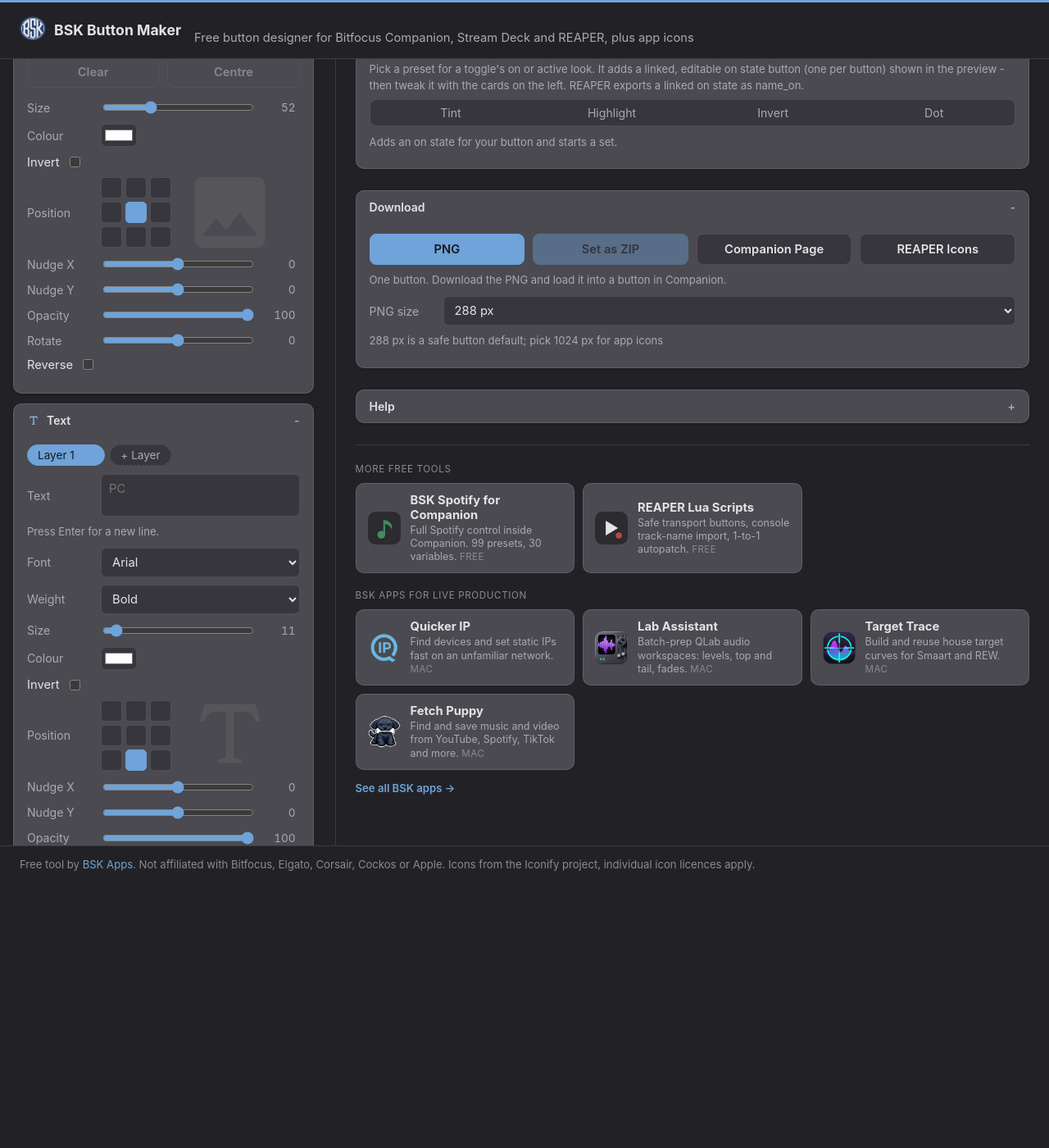
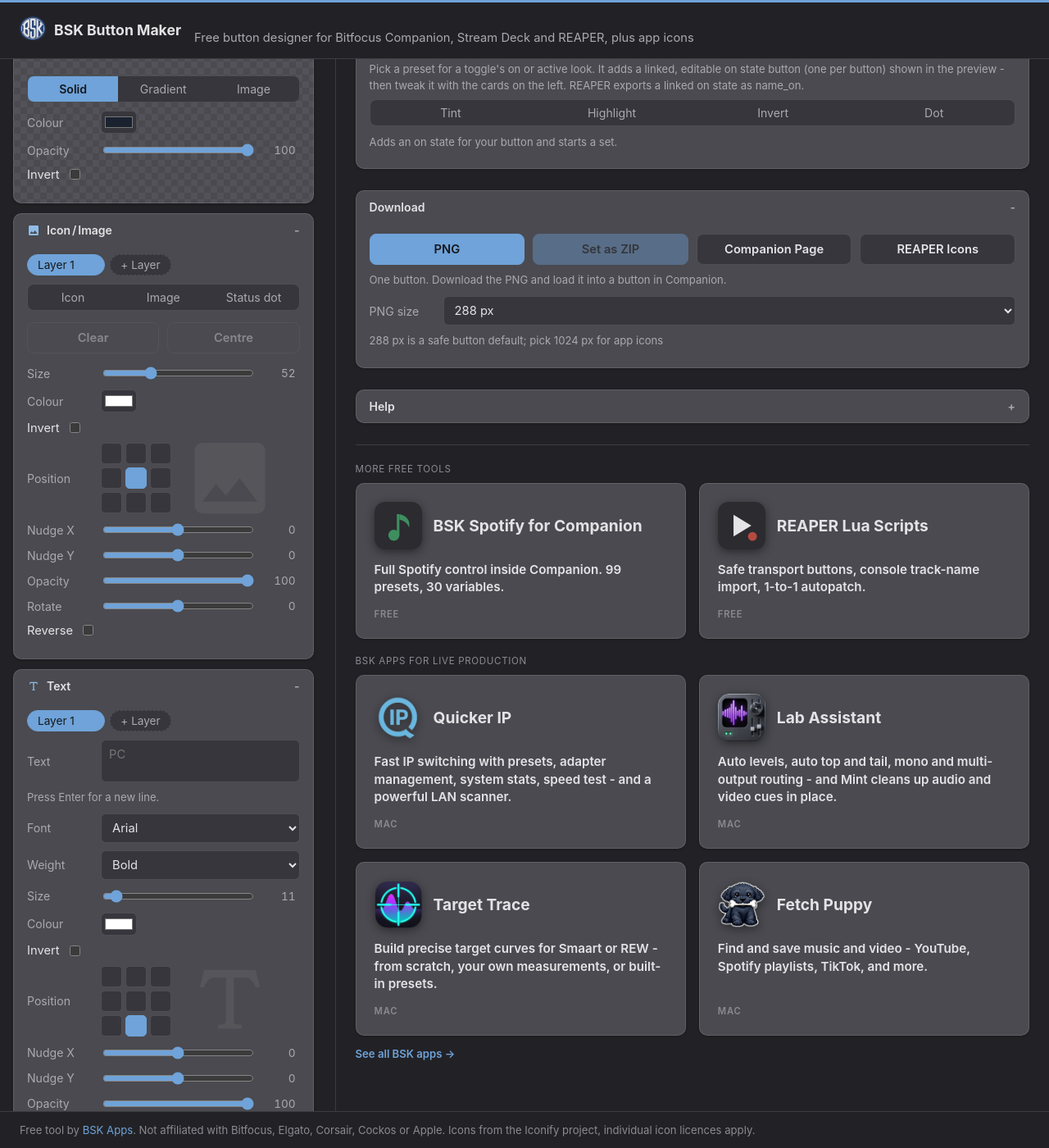
Before and after one commit to BSKapps/bskapps.github.io, a Jekyll site: the page buttonmaker/index.html, which Jekyll copies as it is, in a window 1280 px wide and 1400 px high, scrolled down 993 px. Shown: the whole window at 82% size. Built offline with Jekyll 4.4.1, drawn with Linux system fonts in a browser that asks for light colours; before the commit the page ends 2069 px from its top, so only the background shows below that.

Commit message:
Button Maker: fix mobile section order + restyle in-house ad tiles to match homepage cards
- Mobile: give onstate-card and more-bsk a CSS order so they no longer jump above the editor
- Ad tiles rebuilt as homepage-style cards (icon + name + main blurb), blurb pulled from homepage taglines
- Homepage: extra top spacing above Go Games card on mobile
- Lab Assistant subtitle -> Auto Set QLab
- Bump Button Maker assets to v114

```diff
--- a/_data/content.json
+++ b/_data/content.json
@@ -31,7 +31,7 @@
     },
     "labassistant": {
       "name": "Lab Assistant",
-      "subtitle": "QLab workspace automation for macOS",
+      "subtitle": "Auto Set QLab",
       "tagline": "Auto levels, auto top and tail, mono and multi-output routing - and Mint cleans up audio and video cues in place.",
       "price": "$14.99 USD",
       "macos": "macOS 14.0+",
--- a/buttonmaker/css/style.css
+++ b/buttonmaker/css/style.css
@@ -938,19 +938,19 @@
 
 .more-bsk .bsk-grid {
   display: grid;
-  grid-template-columns: repeat(auto-fill, minmax(240px, 1fr));
-  gap: 10px;
+  grid-template-columns: 1fr 1fr;
+  gap: 16px;
   margin-bottom: 20px;
 }
 
 .bsk-tile {
   display: flex;
-  align-items: center;
-  gap: 12px;
-  padding: 11px 14px;
+  flex-direction: column;
+  padding: 22px;
   background: var(--card);
   border: 1px solid var(--border);
   border-radius: var(--radius);
+  box-shadow: 0 1px 3px rgba(0, 0, 0, 0.25);
   text-decoration: none;
   color: var(--text);
   transition: background 0.12s, border-color 0.12s;
@@ -961,36 +961,42 @@
   border-color: var(--border-strong);
 }
 
-.bsk-tile img {
-  width: 40px;
-  height: 40px;
-  border-radius: 9px;
-  flex: 0 0 auto;
+.bsk-tile-head {
+  display: flex;
+  align-items: center;
+  gap: 14px;
 }
 
-.bsk-tile-body {
-  min-width: 0;
+.bsk-tile img {
+  width: 58px;
+  height: 58px;
+  border-radius: 13px;
+  flex: 0 0 auto;
+  filter: drop-shadow(0 3px 6px rgba(0, 0, 0, 0.45));
 }
 
 .bsk-tile h3 {
-  margin: 0 0 2px;
-  font-size: 0.92rem;
+  margin: 0;
+  font-size: 1.2rem;
   font-weight: 700;
   color: var(--heading);
 }
 
-.bsk-tile p {
-  margin: 0;
-  font-size: 0.78rem;
-  line-height: 1.3;
-  color: var(--muted);
+.bsk-tile-line {
+  margin: 14px 0 16px;
+  font-size: 0.95rem;
+  font-weight: 600;
+  line-height: 1.4;
+  color: var(--text);
 }
 
-.bsk-tile .bsk-meta {
+.bsk-tile-meta {
+  margin-top: auto;
+  font-size: 0.7rem;
+  font-weight: 600;
+  letter-spacing: 0.07em;
+  text-transform: uppercase;
   color: var(--faint);
-  text-transform: uppercase;
-  letter-spacing: 0.04em;
-  font-size: 0.72rem;
 }
 
 .more-bsk-all {
@@ -1032,8 +1038,11 @@
   .panel { order: 3; position: static; max-height: none; border-right: none; border-top: 1px solid var(--border); }
   .edit-banner { order: 2; width: calc(100% - 24px); margin: 0 12px 12px; }
   .set-card { order: 4; width: calc(100% - 24px); margin: 0 12px 12px; }
+  .onstate-card { order: 4; width: calc(100% - 24px); margin: 0 12px 12px; }
   .download-card { order: 4; width: calc(100% - 24px); margin: 0 12px 12px; }
   .help-card { order: 5; width: calc(100% - 24px); margin: 0 12px 24px; }
+  .more-bsk { order: 6; width: calc(100% - 24px); margin: 0 12px 24px; }
+  .more-bsk .bsk-grid { grid-template-columns: 1fr; }
   .preset-actions { flex-wrap: wrap; }
   .preset-actions input[type="text"] { flex: 1 1 100%; }
   .app-header { flex-direction: column; gap: 4px; position: static; }
--- a/buttonmaker/index.html
+++ b/buttonmaker/index.html
@@ -4,7 +4,7 @@
 <meta charset="UTF-8">
 <meta http-equiv="Content-Security-Policy" content="default-src 'self'; script-src 'self' https://static.cloudflareinsights.com; style-src 'self' 'unsafe-inline' https://fonts.googleapis.com; font-src https://fonts.gstatic.com; img-src 'self' data: https://api.iconify.design https://bskapps.com; connect-src 'self' https://api.iconify.design https://cloudflareinsights.com; object-src 'none'; base-uri 'self'">
 <meta name="viewport" content="width=device-width, initial-scale=1.0">
-<meta name="bm-version" content="113">
+<meta name="bm-version" content="114">
 <title>BSK Button Maker - Free Companion, Stream Deck, REAPER and App Icon Designer</title>
 <meta name="description" content="Free button designer for Bitfocus Companion, Stream Deck and REAPER toolbars, plus app icons. Icon library, presets, button sets, PNG, Companion page and REAPER toolbar export.">
 <meta property="og:title" content="BSK Button Maker">
@@ -41,7 +41,7 @@
 <link rel="preconnect" href="https://fonts.googleapis.com">
 <link rel="preconnect" href="https://fonts.gstatic.com" crossorigin>
 <link href="https://fonts.googleapis.com/css2?family=Inter:wght@400;600;700;800&family=Oswald:wght@400;500;600;700&family=Bebas+Neue&family=Montserrat:wght@400;600;700;800&family=Roboto+Condensed:wght@400;700&family=JetBrains+Mono:wght@400;500;700;800&family=Archivo+Black&family=Nunito:wght@400;600;700;800&display=swap" rel="stylesheet">
-<link rel="stylesheet" href="css/style.css?v=113">
+<link rel="stylesheet" href="css/style.css?v=114">
 </head>
 <body>
 <header class="app-header">
@@ -313,50 +313,56 @@
       <p class="group-label">More free tools</p>
       <div class="bsk-grid">
         <a class="bsk-tile" href="https://bskapps.com/tools/companion/">
-          <img src="https://bskapps.com/images/spotify-module-icon.svg" alt="BSK Spotify for Companion" width="40" height="40">
-          <div class="bsk-tile-body">
+          <div class="bsk-tile-head">
+            <img src="https://bskapps.com/images/spotify-module-icon.svg" alt="BSK Spotify for Companion" width="58" height="58">
             <h3>BSK Spotify for Companion</h3>
-            <p>Full Spotify control inside Companion. 99 presets, 30 variables. <span class="bsk-meta">Free</span></p>
           </div>
+          <p class="bsk-tile-line">Full Spotify control inside Companion. 99 presets, 30 variables.</p>
+          <span class="bsk-tile-meta">Free</span>
         </a>
         <a class="bsk-tile" href="https://bskapps.com/tools/reaper/">
-          <img src="https://bskapps.com/images/reaper-scripts-icon.svg" alt="REAPER Lua Scripts" width="40" height="40">
-          <div class="bsk-tile-body">
+          <div class="bsk-tile-head">
+            <img src="https://bskapps.com/images/reaper-scripts-icon.svg" alt="REAPER Lua Scripts" width="58" height="58">
             <h3>REAPER Lua Scripts</h3>
-            <p>Safe transport buttons, console track-name import, 1-to-1 autopatch. <span class="bsk-meta">Free</span></p>
           </div>
+          <p class="bsk-tile-line">Safe transport buttons, console track-name import, 1-to-1 autopatch.</p>
+          <span class="bsk-tile-meta">Free</span>
         </a>
       </div>
 
       <p class="group-label">BSK apps for live production</p>
       <div class="bsk-grid">
         <a class="bsk-tile" href="https://bskapps.com/quickerip/">
-          <img src="https://bskapps.com/images/quickip-icon.png" alt="Quicker IP" width="40" height="40">
-          <div class="bsk-tile-body">
+          <div class="bsk-tile-head">
+            <img src="https://bskapps.com/images/quickip-icon.png" alt="Quicker IP" width="58" height="58">
             <h3>Quicker IP</h3>
-            <p>Find devices and set static IPs fast on an unfamiliar network. <span class="bsk-meta">Mac</span></p>
           </div>
+          <p class="bsk-tile-line">Fast IP switching with presets, adapter management, system stats, speed test - and a powerful LAN scanner.</p>
+          <span class="bsk-tile-meta">Mac</span>
         </a>
         <a class="bsk-tile" href="https://bskapps.com/labassistant/">
-          <img src="https://bskapps.com/images/labassistant-icon.png" alt="Lab Assistant" width="40" height="40">
-          <div class="bsk-tile-body">
+          <div class="bsk-tile-head">
+            <img src="https://bskapps.com/images/labassistant-icon.png" alt="Lab Assistant" width="58" height="58">
             <h3>Lab Assistant</h3>
-            <p>Batch-prep QLab audio workspaces: levels, top and tail, fades. <span class="bsk-meta">Mac</span></p>
           </div>
+          <p class="bsk-tile-line">Auto levels, auto top and tail, mono and multi-output routing - and Mint cleans up audio and video cues in place.</p>
+          <span class="bsk-tile-meta">Mac</span>
         </a>
         <a class="bsk-tile" href="https://bskapps.com/targettrace/">
-          <img src="https://bskapps.com/images/targettrace-icon.png" alt="Target Trace" width="40" height="40">
-          <div class="bsk-tile-body">
+          <div class="bsk-tile-head">
+            <img src="https://bskapps.com/images/targettrace-icon.png" alt="Target Trace" width="58" height="58">
             <h3>Target Trace</h3>
-            <p>Build and reuse house target curves for Smaart and REW. <span class="bsk-meta">Mac</span></p>
           </div>
+          <p class="bsk-tile-line">Build precise target curves for Smaart or REW - from scratch, your own measurements, or built-in presets.</p>
+          <span class="bsk-tile-meta">Mac</span>
         </a>
         <a class="bsk-tile" href="https://bskapps.com/fetchpuppy/">
-          <img src="https://bskapps.com/images/fetchpuppy-icon.png" alt="Fetch Puppy" width="40" height="40">
-          <div class="bsk-tile-body">
+          <div class="bsk-tile-head">
+            <img src="https://bskapps.com/images/fetchpuppy-icon.png" alt="Fetch Puppy" width="58" height="58">
             <h3>Fetch Puppy</h3>
-            <p>Find and save music and video from YouTube, Spotify, TikTok and more. <span class="bsk-meta">Mac</span></p>
           </div>
+          <p class="bsk-tile-line">Find and save music and video - YouTube, Spotify playlists, TikTok, and more.</p>
+          <span class="bsk-tile-meta">Mac</span>
         </a>
       </div>
       <p class="more-bsk-all"><a href="https://bskapps.com/">See all BSK apps &rarr;</a></p>
@@ -392,7 +398,7 @@
   <p>Free tool by <a href="https://bskapps.com">BSK Apps</a>. Not affiliated with Bitfocus, Elgato, Corsair, Cockos or Apple. Icons from the Iconify project, individual icon licences apply.</p>
 </footer>
 
-<script src="vendor/jszip.min.js?v=113"></script>
-<script type="module" src="js/app.js?v=113"></script>
+<script src="vendor/jszip.min.js?v=114"></script>
+<script type="module" src="js/app.js?v=114"></script>
 </body>
 </html>
--- a/buttonmaker/js/icons.js
+++ b/buttonmaker/js/icons.js
@@ -1,4 +1,4 @@
-import { state, emit, editTargets } from './state.js?v=113';
+import { state, emit, editTargets } from './state.js?v=114';
 
 const API = 'https://api.iconify.design';
 
--- a/buttonmaker/js/renderer.js
+++ b/buttonmaker/js/renderer.js
@@ -1,4 +1,4 @@
-import { invertHex } from './color.js?v=113';
+import { invertHex } from './color.js?v=114';
 
 const imageCache = new Map();
 const CACHE_MAX = 80;
--- a/buttonmaker/js/series.js
+++ b/buttonmaker/js/series.js
@@ -1,4 +1,4 @@
-import { state, deepClone } from './state.js?v=113';
+import { state, deepClone } from './state.js?v=114';
 
 export function hasToken(design) {
   return design.texts.some((t) => t.value && (t.value.includes('{n}') || t.value.includes('{label}')));
--- a/buttonmaker/js/state.js
+++ b/buttonmaker/js/state.js
@@ -1,4 +1,4 @@
-export const APP_VERSION = '113';
+export const APP_VERSION = '114';
 
 export function defaultTextLayer() {
   return {
--- a/buttonmaker/js/ui.js
+++ b/buttonmaker/js/ui.js
@@ -1,6 +1,6 @@
-import { state, emit, deepClone, defaultDesign, defaultTextLayer, defaultIconLayer, dotLayer, defaultSeries, editTarget, editTargets, primarySelection, buttonCount } from './state.js?v=113';
-import { triggerIconUpload } from './icons.js?v=113';
-import { seriesVariants, numberSet } from './series.js?v=113';
+import { state, emit, deepClone, defaultDesign, defaultTextLayer, defaultIconLayer, dotLayer, defaultSeries, editTarget, editTargets, primarySelection, buttonCount } from './state.js?v=114';
+import { triggerIconUpload } from './icons.js?v=114';
+import { seriesVariants, numberSet } from './series.js?v=114';
 
 const selectionSnapshots = new Map();
 const materializedHere = new Set();
--- a/css/site.css
+++ b/css/site.css
@@ -432,7 +432,7 @@
     .nav-links { gap: 16px; }
     .hero h1 { font-size: 1.6rem; }
     .grid { grid-template-columns: 1fr; }
-    .grid > .app-card:last-child:nth-child(odd) { width: auto; justify-self: stretch; margin-top: 0; }
+    .grid > .app-card:last-child:nth-child(odd) { width: auto; justify-self: stretch; margin-top: 10px; }
     .tools-grid { grid-template-columns: 1fr; }
     .game-card { flex-direction: column; align-items: center; text-align: center; }
     .game-icon { width: 64px; height: 64px; }
```
Also changed, not shown: buttonmaker/js/app.js (+9 -9 lines), buttonmaker/js/effects.js (+4 -4 lines), buttonmaker/js/export.js (+5 -5 lines), buttonmaker/js/presets.js (+5 -5 lines).
